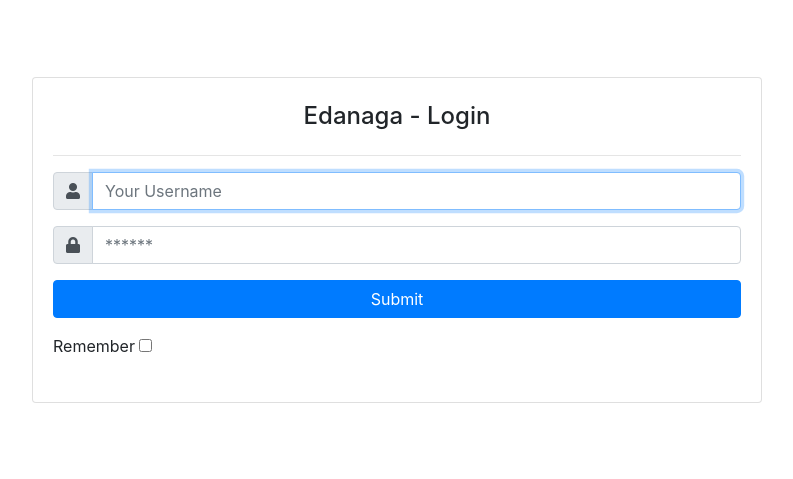
After one commit to DoubleSentinel/EdJ-Edanaga-WebApp, a Flask app: template admin/app/templates/security/login_user.html in a window 1280 px wide. The commit adds this page. Shown: the top 479 px of the page, without its empty margins (243-1036 px from the left). Run offline with Flask 2, Linux system fonts and the light colour scheme; the template is opened without the code that fills it: most values are stand-ins (such as "Sample title", 1, 10 or a date in 2020); form fields are guessed from the names that the template uses; some libraries are stand-ins or nearby versions.

Commit message:
edited and created templates for login

```diff
--- a/admin/app/templates/index.html
+++ b/admin/app/templates/index.html
@@ -1,4 +1,9 @@
 {% extends 'admin/master.html' %}
+{% block head %}
+<title>
+Edanaga - Administration
+</title>
+{% endblock %}
 
 {% block body %}
 <div class="container">
--- /dev/null
+++ b/admin/app/templates/security/login_user.html
@@ -0,0 +1,71 @@
+{% block head_meta %}
+<!-- CSS only -->
+<link rel="stylesheet" href="https://stackpath.bootstrapcdn.com/bootstrap/4.5.0/css/bootstrap.min.css" integrity="sha384-9aIt2nRpC12Uk9gS9baDl411NQApFmC26EwAOH8WgZl5MYYxFfc+NcPb1dKGj7Sk" crossorigin="anonymous">
+<link href="https://use.fontawesome.com/releases/v5.0.6/css/all.css" rel="stylesheet">
+
+<!-- JS, Popper.js, and jQuery -->
+<script src="https://code.jquery.com/jquery-3.5.1.slim.min.js" integrity="sha384-DfXdz2htPH0lsSSs5nCTpuj/zy4C+OGpamoFVy38MVBnE+IbbVYUew+OrCXaRkfj" crossorigin="anonymous"></script>
+<script src="https://cdn.jsdelivr.net/npm/popper.js@1.16.0/dist/umd/popper.min.js" integrity="sha384-Q6E9RHvbIyZFJoft+2mJbHaEWldlvI9IOYy5n3zV9zzTtmI3UksdQRVvoxMfooAo" crossorigin="anonymous"></script>
+<script src="https://stackpath.bootstrapcdn.com/bootstrap/4.5.0/js/bootstrap.min.js" integrity="sha384-OgVRvuATP1z7JjHLkuOU7Xw704+h835Lr+6QL9UvYjZE3Ipu6Tp75j7Bh/kR0JKI" crossorigin="anonymous"></script>
+
+{% endblock %}
+
+{% block head %}
+<title>
+Edanaga - Login
+</title>
+{% endblock %}
+
+{% block content %}
+<div class="container">
+  <div class="row justify-content-center align-items-center" style="height:60vh">
+    <div class="col-8">
+      <div class="card">
+        <div class="card-body">
+          <h4 class="card-title text-center mb-4 mt-1">Edanaga - Login</h4>
+          {% if login_user_form.email.errors %}
+            {% for error in login_user_form.email.errors %}
+            <div class="alert alert-danger text-center" role="alert">
+              {{ error }}
+            </div>
+            {% endfor %}
+          {% elif login_user_form.password.errors %}
+            {% for error in login_user_form.password.errors %}
+            <div class="alert alert-danger text-center" role="alert">
+              {{ error }}
+            </div>
+            {% endfor %}
+          {% endif %}
+          <hr>
+          <form action="{{ url_for_security('login') }}"
+                method="POST">
+                {{ login_user_form.hidden_tag() }}
+            <div class="form-group">
+              <div class="input-group">
+                <div class="input-group-prepend">
+                    <span class="input-group-text"> <i class="fa fa-user"></i> </span>
+                 </div>
+                 {{ login_user_form.email(class="form-control", placeholder="Your Username", autofocus=True) }}
+              </div>
+            </div>
+            <div class="form-group">
+              <div class="input-group">
+                <div class="input-group-prepend">
+                    <span class="input-group-text"> <i class="fa fa-lock"></i> </span>
+                 </div>
+                 {{ login_user_form.password(class="form-control", placeholder="******", type="password") }}
+              </div>
+            </div>
+            <div class="form-group">
+               {{ login_user_form.submit(class="btn btn-primary btn-block") }}
+            </div>
+            <div>
+              {{ login_user_form.remember.label }} {{ login_user_form.remember }}
+            </div>
+          </form>
+        </div>
+      </div>
+    </div>
+  </div>
+</div>
+{% endblock %}
```
Also changed, not shown: admin/app/admin.py (+13 -1 lines), admin/app/templates/security/change_password.html (added, +66 -0 lines), admin/app/templates/security/forgot_password.html (added), admin/app/templates/security/register_user.html (added), admin/app/templates/security/reset_password.html (added), admin/app/templates/security/send_confirmation.html (added), admin/app/templates/security/send_login.html (added).
